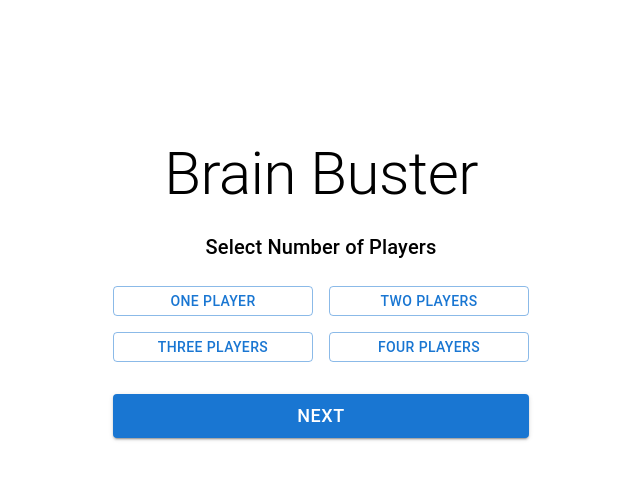
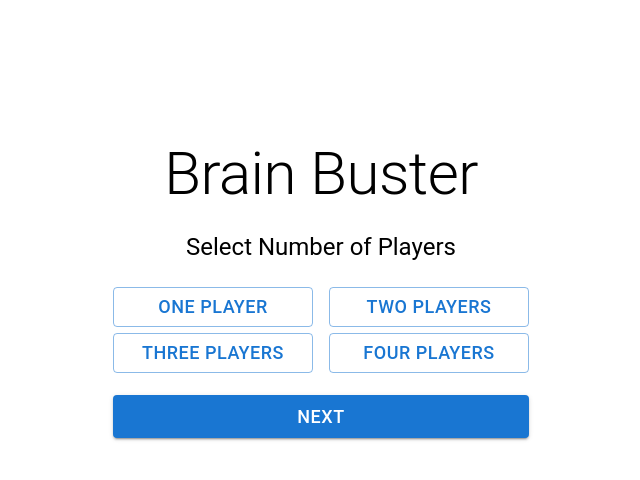
Before and after one commit to nikhil-sde/brain-buster, a React (Vite) app: page / in a window 1280 px wide. Shown: the top 480 px of the page, without its empty margins (319-959 px from the left). Built offline with nearby package versions, Linux system fonts and the light colour scheme.

Commit message:
selectplayers styles changes

```diff
--- a/src/components/SelectPlayers.tsx
+++ b/src/components/SelectPlayers.tsx
@@ -16,7 +16,7 @@ function SelectPlayers() {
             <Typography variant="h2" align="center" gutterBottom>
                 Brain Buster
             </Typography>
-            <Typography variant="h6" align="center" gutterBottom>
+            <Typography variant="h5" align="center" gutterBottom>
                 Select Number of Players
             </Typography>
             <Box
@@ -31,10 +31,10 @@ function SelectPlayers() {
                 gap: 2,
             }}
             >
-                <Button variant="outlined" onClick={() => {setNumPlayers(1)}}>One Player</Button>
-                <Button variant="outlined" onClick={() => {setNumPlayers(2)}}>Two Players</Button>
-                <Button variant="outlined" onClick={() => {setNumPlayers(3)}}>Three Players</Button>
-                <Button variant="outlined" onClick={() => {setNumPlayers(4)}}>Four Players</Button>
+                <Button variant="outlined" onClick={() => {setNumPlayers(1)}} sx={{fontSize: 'large', height: '40px',}}>One Player</Button>
+                <Button variant="outlined" onClick={() => {setNumPlayers(2)}} sx={{fontSize: 'large', height: '40px',}}>Two Players</Button>
+                <Button variant="outlined" onClick={() => {setNumPlayers(3)}} sx={{fontSize: 'large', height: '40px',}}>Three Players</Button>
+                <Button variant="outlined" onClick={() => {setNumPlayers(4)}} sx={{fontSize: 'large', height: '40px',}}>Four Players</Button>
             </Box>
             <Button
             variant='contained'
```
